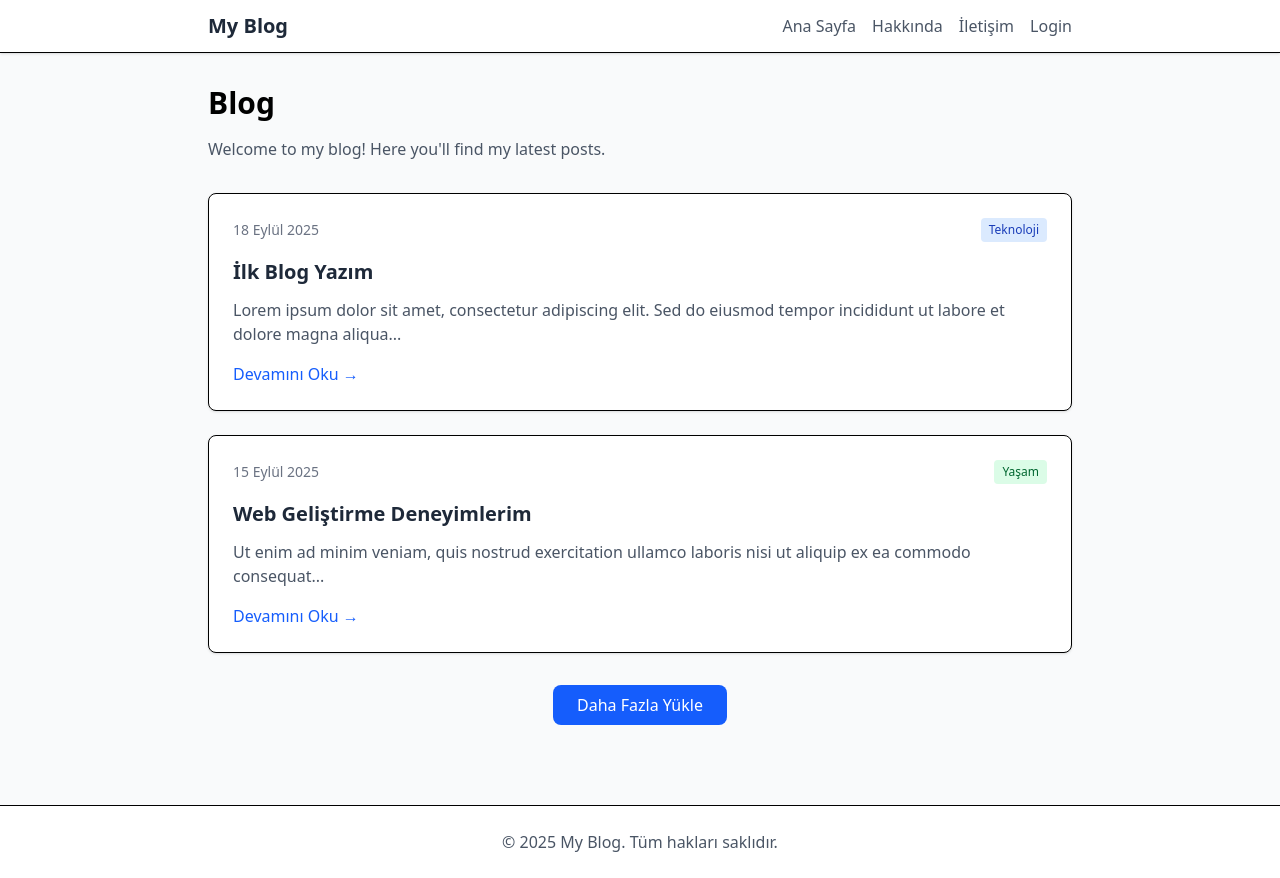
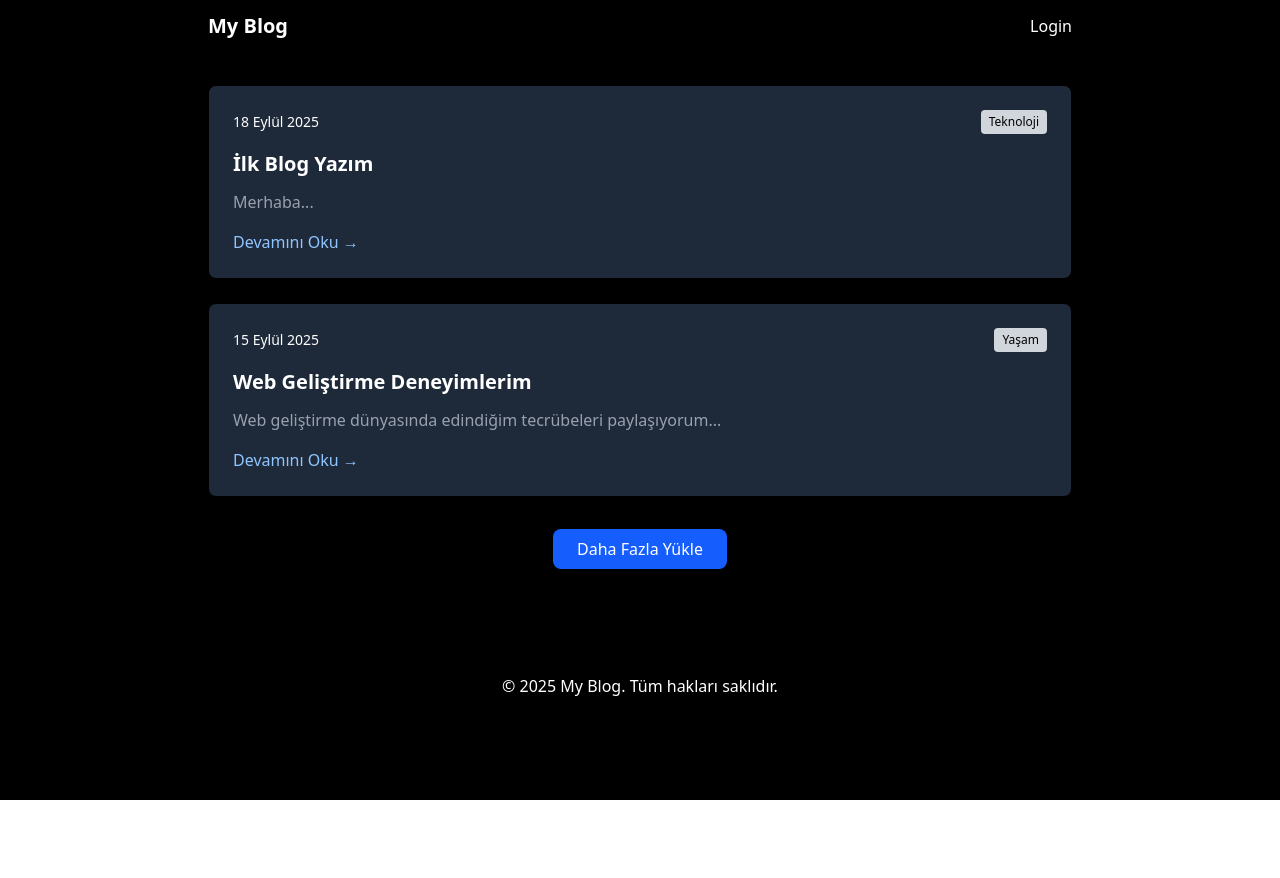
Before and after one commit to Huwul/Blog, a React (Vite) app in the folder client/: page / in a window 1280 px wide. After the commit the page ends 800 px from the top, so only its background shows below. Built offline with nearby package versions, Linux system fonts and the light colour scheme.

Commit message:
color and some design changes

```diff
--- a/client/src/App.tsx
+++ b/client/src/App.tsx
@@ -4,7 +4,7 @@ import BlogPage from "./pages/blogPage";
 
 function App() {
     return (
-        <div className="bg-gray-50 min-h-screen">
+        <div className="bg-black min-h-screen">
             <Navbar />
             <BlogPage />
             <Footer />
--- a/client/src/components/blog/PostCard.tsx
+++ b/client/src/components/blog/PostCard.tsx
@@ -6,28 +6,20 @@ interface PostCardProps {
     categoryColor: string;
 }
 
-const PostCard = ({
-    title,
-    date,
-    category,
-    excerpt,
-    categoryColor,
-}: PostCardProps) => {
+const PostCard = ({ title, date, category, excerpt }: PostCardProps) => {
     return (
-        <article className="bg-white rounded-lg shadow-sm border p-6 hover:shadow-md transition-shadow">
+        <article className="bg-gray-800 rounded-lg shadow-sm border p-6 hover:shadow-md transition-shadow">
             <div className="flex items-center justify-between mb-4">
-                <span className="text-sm text-gray-500">{date}</span>
-                <span className={`${categoryColor} text-xs px-2 py-1 rounded`}>
+                <span className="text-sm text-white">{date}</span>
+                <span className={` bg-gray-300 text-xs px-2 py-1 rounded`}>
                     {category}
                 </span>
             </div>
-            <h2 className="text-xl font-semibold text-gray-800 mb-3">
-                {title}
-            </h2>
-            <p className="text-gray-600 mb-4">{excerpt}</p>
+            <h2 className="text-xl font-semibold text-white mb-3">{title}</h2>
+            <p className="text-gray-400 mb-4">{excerpt}</p>
             <a
                 href="#"
-                className="text-blue-600 hover:text-blue-800 font-medium"
+                className="text-blue-300 hover:text-blue-500 font-medium"
             >
                 Devamını Oku →
             </a>
--- a/client/src/components/layout/footer.tsx
+++ b/client/src/components/layout/footer.tsx
@@ -1,7 +1,7 @@
 const Footer = () => {
     return (
-        <footer className="bg-white border-t mt-12">
-            <div className="max-w-4xl mx-auto px-4 py-6 text-center text-gray-600">
+        <footer className="bg-black border-t mt-12">
+            <div className="max-w-4xl mx-auto px-4 py-6 text-center text-white">
                 <p>&copy; 2025 My Blog. Tüm hakları saklıdır.</p>
             </div>
         </footer>
--- a/client/src/components/layout/navbar.tsx
+++ b/client/src/components/layout/navbar.tsx
@@ -1,32 +1,11 @@
 const Navbar = () => {
     return (
-        <header className="bg-white shadow-sm border-b">
+        <header className="bg-black shadow-sm border-b">
             <div className="max-w-4xl mx-auto px-4 py-3">
                 <nav className="flex items-center justify-between">
-                    <h1 className="text-xl font-bold text-gray-800">My Blog</h1>
+                    <h1 className="text-xl font-bold text-white">My Blog</h1>
                     <div className="flex space-x-4">
-                        <a
-                            href="#"
-                            className="text-gray-600 hover:text-gray-800"
-                        >
-                            Ana Sayfa
-                        </a>
-                        <a
-                            href="#"
-                            className="text-gray-600 hover:text-gray-800"
-                        >
-                            Hakkında
-                        </a>
-                        <a
-                            href="#"
-                            className="text-gray-600 hover:text-gray-800"
-                        >
-                            İletişim
-                        </a>
-                        <a
-                            href="#"
-                            className="text-gray-600 hover:text-gray-800"
-                        >
+                        <a href="#" className="text-white hover:text-gray-500">
                             Login
                         </a>
                     </div>
--- a/client/src/pages/blogPage.tsx
+++ b/client/src/pages/blogPage.tsx
@@ -8,8 +8,7 @@ const BlogPage: React.FC = () => {
             date: "18 Eylül 2025",
             category: "Teknoloji",
             categoryColor: "bg-blue-100 text-blue-800",
-            excerpt:
-                "Lorem ipsum dolor sit amet, consectetur adipiscing elit. Sed do eiusmod tempor incididunt ut labore et dolore magna aliqua...",
+            excerpt: "Merhaba...",
         },
         {
             id: 2,
@@ -18,17 +17,12 @@ const BlogPage: React.FC = () => {
             category: "Yaşam",
             categoryColor: "bg-green-100 text-green-800",
             excerpt:
-                "Ut enim ad minim veniam, quis nostrud exercitation ullamco laboris nisi ut aliquip ex ea commodo consequat...",
+                "Web geliştirme dünyasında edindiğim tecrübeleri paylaşıyorum...",
         },
     ];
 
     return (
         <main className="max-w-4xl mx-auto px-4 py-8">
-            <h1 className="text-3xl font-bold mb-4">Blog</h1>
-            <p className="text-gray-600 mb-8">
-                Welcome to my blog! Here you'll find my latest posts.
-            </p>
-
             {/* Blog Posts Container */}
             <div className="space-y-6">
                 {posts.map((post) => (
```
